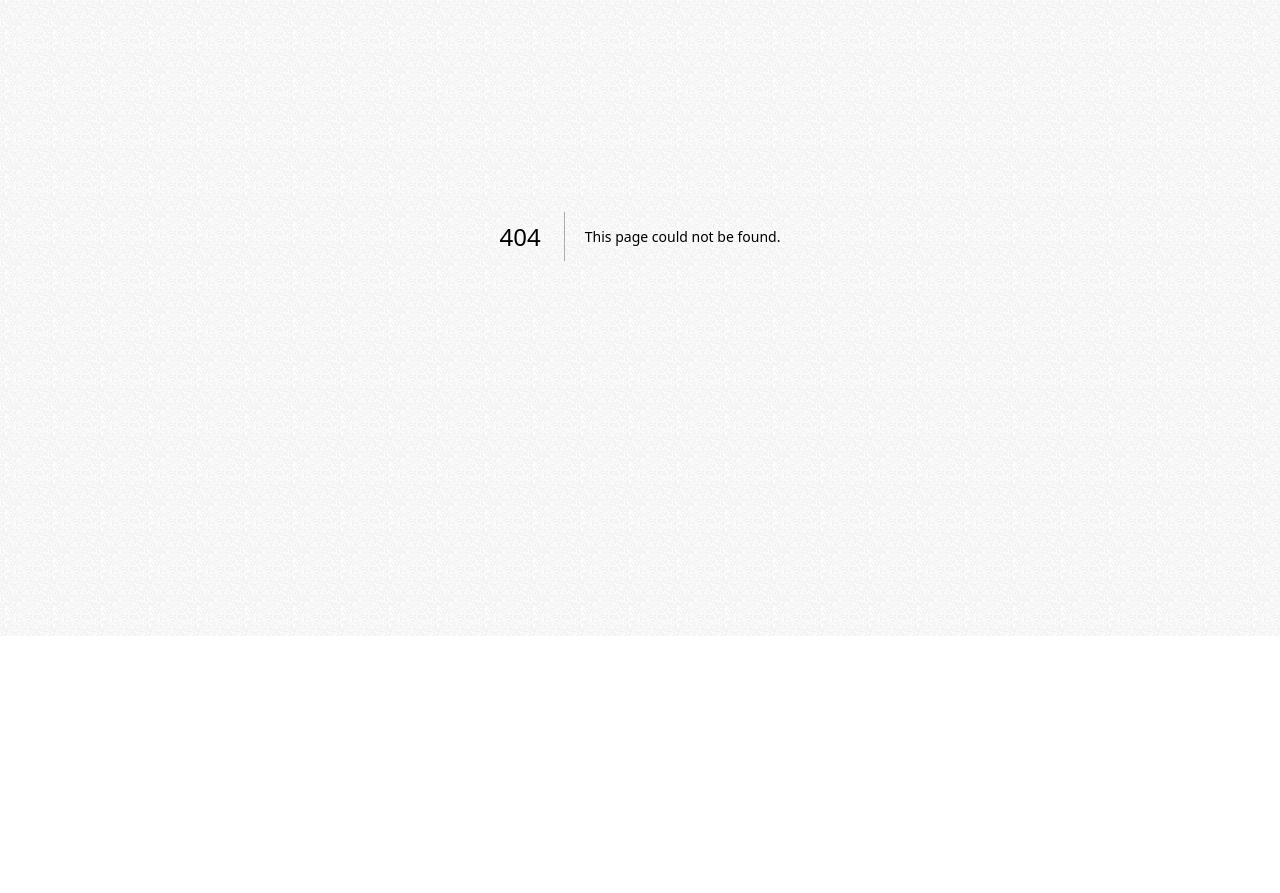
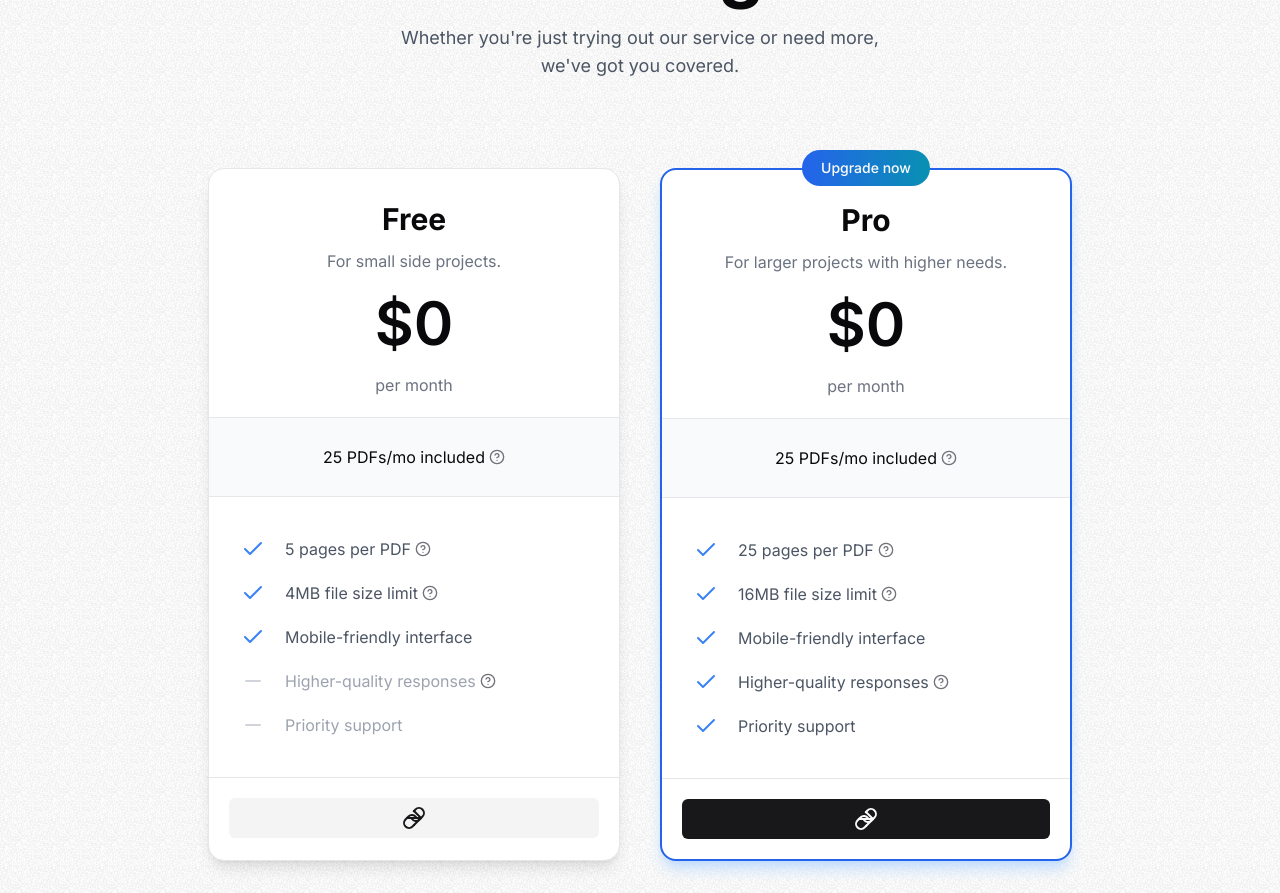
Before and after one commit to aniket-tatte/readwiser, a Next.js app: page /pricing in a window 1280 px wide. Before the commit this address had no page. Shown: the part 220-1113 px from the top of the page. Before the commit the page ends 856 px from the top, so only its background shows below. Built offline with nearby package versions, Linux system fonts and the light colour scheme.

Commit message:
feature: Pricing Page

```diff
--- a/package.json
+++ b/package.json
@@ -10,6 +10,7 @@
   },
   "dependencies": {
     "@radix-ui/react-slot": "^1.0.2",
+    "@radix-ui/react-tooltip": "^1.0.7",
     "@tailwindcss/typography": "^0.5.10",
     "class-variance-authority": "^0.7.0",
     "clsx": "^2.1.0",
--- /dev/null
+++ b/src/app/pricing/page.tsx
@@ -0,0 +1,206 @@
+import MaxWidthWrapper from "@/components/MaxWidthWrapper"
+import { buttonVariants } from "@/components/ui/button";
+import { Tooltip, TooltipContent, TooltipProvider, TooltipTrigger } from "@/components/ui/tooltip";
+import { cn } from "@/lib/utils";
+import { HelpCircle, Minus, Check, Link, ArrowRight } from "lucide-react";
+
+const Pricing = () => {
+  const user = null;
+   const pricingItems = [
+     {
+       plan: "Free",
+       tagline: "For small side projects.",
+       quota: 10,
+       features: [
+         {
+           text: "5 pages per PDF",
+           footnote: "The maximum amount of pages per PDF-file.",
+         },
+         {
+           text: "4MB file size limit",
+           footnote: "The maximum file size of a single PDF file.",
+         },
+         {
+           text: "Mobile-friendly interface",
+         },
+         {
+           text: "Higher-quality responses",
+           footnote:
+             "Better algorithmic responses for enhanced content quality",
+           negative: true,
+         },
+         {
+           text: "Priority support",
+           negative: true,
+         },
+       ],
+     },
+     {
+       plan: "Pro",
+       tagline: "For larger projects with higher needs.",
+      //  quota: PLANS.find((p) => p.slug === "pro")!.quota,
+       features: [
+         {
+           text: "25 pages per PDF",
+           footnote: "The maximum amount of pages per PDF-file.",
+         },
+         {
+           text: "16MB file size limit",
+           footnote: "The maximum file size of a single PDF file.",
+         },
+         {
+           text: "Mobile-friendly interface",
+         },
+         {
+           text: "Higher-quality responses",
+           footnote:
+             "Better algorithmic responses for enhanced content quality",
+         },
+         {
+           text: "Priority support",
+         },
+       ],
+     },
+   ];
+
+
+
+  return (
+    <>
+      <MaxWidthWrapper className="mb-8 mt-24 text-center max-w-5xl">
+        <div className="mx-auto mb-10 sm:max-w-lg">
+          <h1 className="text-6xl font-bold sm:text-7xl">Pricing</h1>
+          <p className="mt-5 text-gray-600 sm:text-lg">
+            Whether you&apos;re just trying out our service or need more,
+            we&apos;ve got you covered.
+          </p>
+        </div>
+
+        <div className="pt-12 grid grid-cols-1 gap-10 lg:grid-cols-2">
+          <TooltipProvider>
+            {pricingItems.map(({ plan, tagline, quota, features }) => {
+              // const price =
+              //   PLANS.find((p) => p.slug === plan.toLowerCase())?.price
+              //     .amount || 0;
+              const price = 0;
+
+              return (
+                <div
+                  key={plan}
+                  className={cn("relative rounded-2xl bg-white shadow-lg", {
+                    "border-2 border-blue-600 shadow-blue-200": plan === "Pro",
+                    "border border-gray-200": plan !== "Pro",
+                  })}
+                >
+                  {plan === "Pro" && (
+                    <div className="absolute -top-5 left-0 right-0 mx-auto w-32 rounded-full bg-gradient-to-r from-blue-600 to-cyan-600 px-3 py-2 text-sm font-medium text-white">
+                      Upgrade now
+                    </div>
+                  )}
+
+                  <div className="p-5">
+                    <h3 className="my-3 text-center font-display text-3xl font-bold">
+                      {plan}
+                    </h3>
+                    <p className="text-gray-500">{tagline}</p>
+                    <p className="my-5 font-display text-6xl font-semibold">
+                      ${price}
+                    </p>
+                    <p className="text-gray-500">per month</p>
+                  </div>
+
+                  <div className="flex h-20 items-center justify-center border-b border-t border-gray-200 bg-gray-50">
+                    <div className="flex items-center space-x-1">
+                      {/* <p>{quota.toLocaleString()} PDFs/mo included</p> */}
+
+                      <p>25 PDFs/mo included</p>
+
+                      <Tooltip delayDuration={300}>
+                        <TooltipTrigger className="cursor-default ml-1.5">
+                          <HelpCircle className="h-4 w-4 text-zinc-500" />
+                        </TooltipTrigger>
+                        <TooltipContent className="w-80 p-2">
+                          How many PDFs you can upload per month.
+                        </TooltipContent>
+                      </Tooltip>
+                    </div>
+                  </div>
+
+                  <ul className="my-10 space-y-5 px-8">
+                    {features.map(({ text, footnote, negative }) => (
+                      <li key={text} className="flex space-x-5">
+                        <div className="flex-shrink-0">
+                          {negative ? (
+                            <Minus className="h-6 w-6 text-gray-300" />
+                          ) : (
+                            <Check className="h-6 w-6 text-blue-500" />
+                          )}
+                        </div>
+                        {footnote ? (
+                          <div className="flex items-center space-x-1">
+                            <p
+                              className={cn("text-gray-600", {
+                                "text-gray-400": negative,
+                              })}
+                            >
+                              {text}
+                            </p>
+                            <Tooltip delayDuration={300}>
+                              <TooltipTrigger className="cursor-default ml-1.5">
+                                <HelpCircle className="h-4 w-4 text-zinc-500" />
+                              </TooltipTrigger>
+                              <TooltipContent className="w-80 p-2">
+                                {footnote}
+                              </TooltipContent>
+                            </Tooltip>
+                          </div>
+                        ) : (
+                          <p
+                            className={cn("text-gray-600", {
+                              "text-gray-400": negative,
+                            })}
+                          >
+                            {text}
+                          </p>
+                        )}
+                      </li>
+                    ))}
+                  </ul>
+                  <div className="border-t border-gray-200" />
+                  <div className="p-5">
+                    {plan === "Free" ? (
+                      <Link
+                        href={user ? "/dashboard" : "/sign-in"}
+                        className={buttonVariants({
+                          className: "w-full",
+                          variant: "secondary",
+                        })}
+                      >
+                        {user ? "Upgrade now" : "Sign up"}
+                        <ArrowRight className="h-5 w-5 ml-1.5" />
+                      </Link>
+                    ) : user ? (
+                      <UpgradeButton />
+                    ) : (
+                      <Link
+                        href="/sign-in"
+                        className={buttonVariants({
+                          className: "w-full",
+                        })}
+                      >
+                        {user ? "Upgrade now" : "Sign up"}
+                        <ArrowRight className="h-5 w-5 ml-1.5" />
+                      </Link>
+                    )}
+                  </div>
+                </div>
+              );
+            })}
+          </TooltipProvider>
+        </div>
+      </MaxWidthWrapper>
+    </>
+  );
+}
+
+export default Pricing
--- /dev/null
+++ b/src/components/ui/tooltip.tsx
@@ -0,0 +1,30 @@
+"use client"
+
+import * as React from "react"
+import * as TooltipPrimitive from "@radix-ui/react-tooltip"
+
+import { cn } from "@/lib/utils"
+
+const TooltipProvider = TooltipPrimitive.Provider
+
+const Tooltip = TooltipPrimitive.Root
+
+const TooltipTrigger = TooltipPrimitive.Trigger
+
+const TooltipContent = React.forwardRef<
+  React.ElementRef<typeof TooltipPrimitive.Content>,
+  React.ComponentPropsWithoutRef<typeof TooltipPrimitive.Content>
+>(({ className, sideOffset = 4, ...props }, ref) => (
+  <TooltipPrimitive.Content
+    ref={ref}
+    sideOffset={sideOffset}
+    className={cn(
+      "z-50 overflow-hidden rounded-md border bg-popover px-3 py-1.5 text-sm text-popover-foreground shadow-md animate-in fade-in-0 zoom-in-95 data-[state=closed]:animate-out data-[state=closed]:fade-out-0 data-[state=closed]:zoom-out-95 data-[side=bottom]:slide-in-from-top-2 data-[side=left]:slide-in-from-right-2 data-[side=right]:slide-in-from-left-2 data-[side=top]:slide-in-from-bottom-2",
+      className
+    )}
+    {...props}
+  />
+))
+TooltipContent.displayName = TooltipPrimitive.Content.displayName
+
+export { Tooltip, TooltipTrigger, TooltipContent, TooltipProvider }
```
Also changed, not shown: 1 other file (tests, documents, lock files or other folders).
